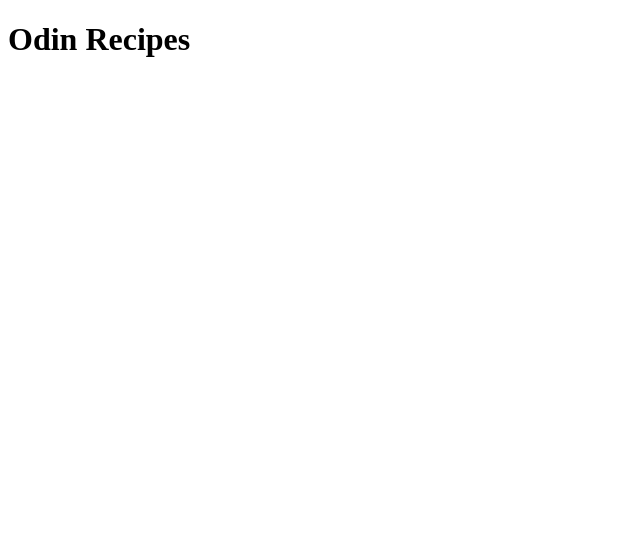
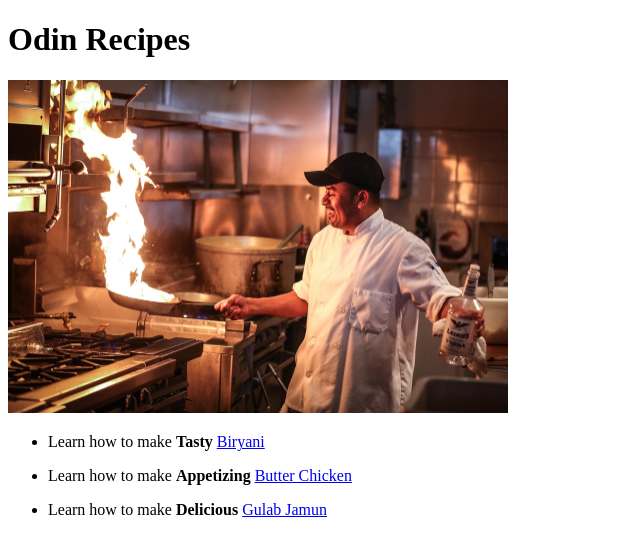
Before and after one commit to ZacFrost/odin-recipes, a plain HTML site: page index.html in a window 1280 px wide. Shown: the whole page, without its empty margins (0-640 px from the left). Drawn offline with Linux system fonts and the light colour scheme.

Commit message:
Add image and links

```diff
--- a/index.html
+++ b/index.html
@@ -10,6 +10,22 @@
 
 <body>
     <h1>Odin Recipes</h1>
+
+    <img src="./images/chef.jpeg" alt="Chef photo" width="500px">
+
+    <ul>
+        <li>
+            <p>Learn how to make <strong>Tasty</strong> <a href="./recipes/biryani.html">Biryani</a> </p>
+        </li>
+
+        <li>
+            <p>Learn how to make <strong>Appetizing</strong> <a href="./recipes/butter-chicken.html">Butter Chicken</a> </p>
+        </li>
+
+        <li>
+            <p>Learn how to make <strong>Delicious</strong> <a href="./recipes/gulab-jamun.html">Gulab Jamun</a> </p>
+        </li>
+    </ul>
 </body>
 
 </html>
```
